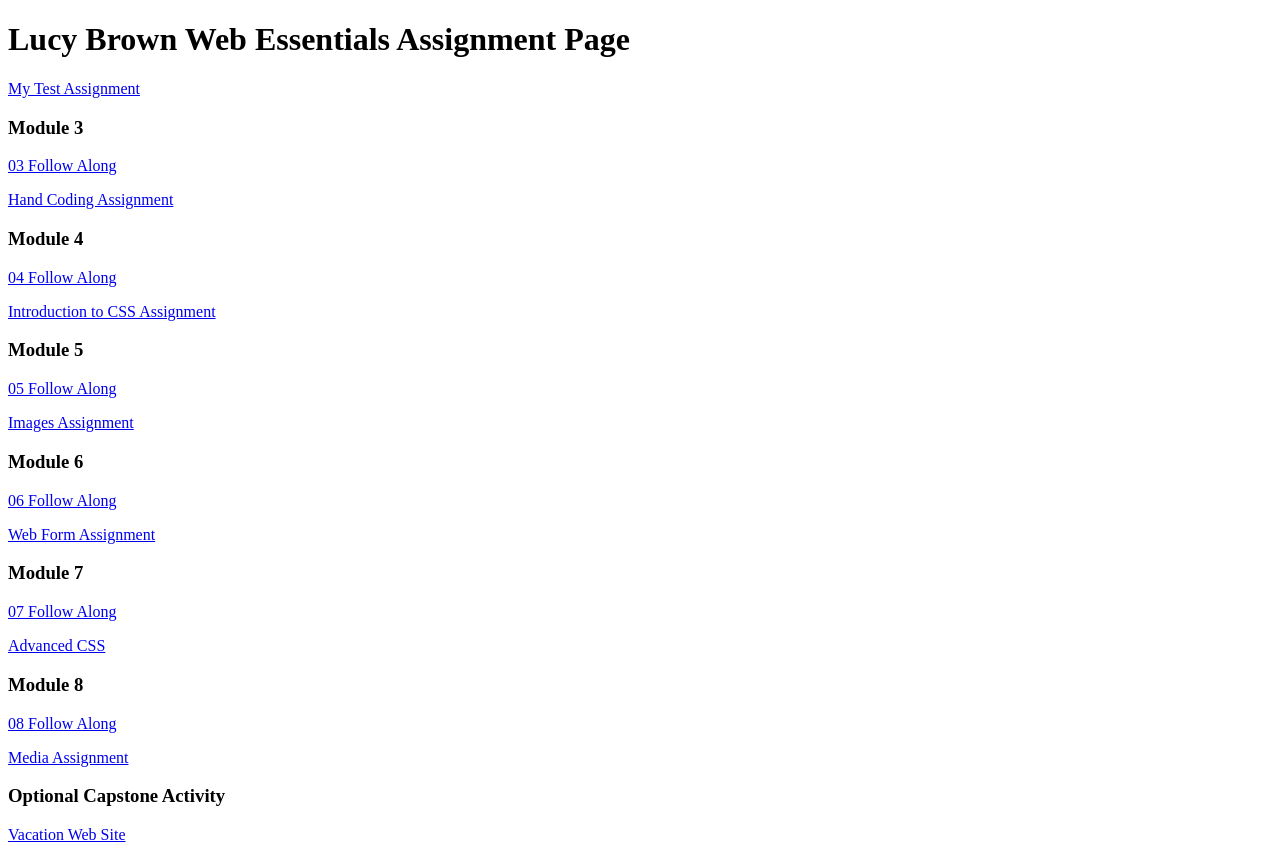
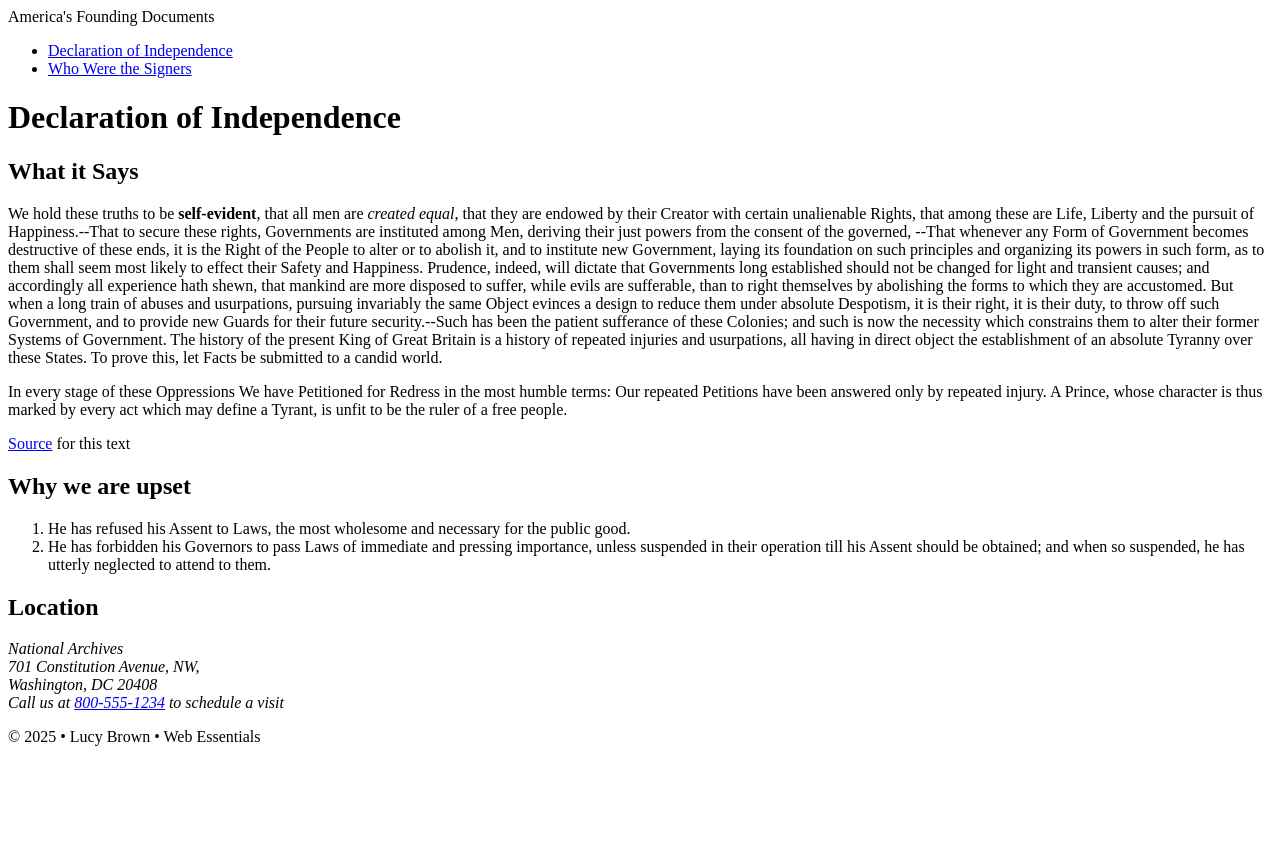
Before and after one commit to Lucycodes7/dwdd1600, a plain HTML site: page index.html in a window 1280 px wide. After the commit the page ends 800 px from the top, so only its background shows below. Drawn offline with Linux system fonts and the light colour scheme.

Commit message:
Add files via upload

```diff
--- a/index.html
+++ b/index.html
@@ -1,39 +1,80 @@
 <!DOCTYPE html>
 <html lang="en">
+
 <head>
     <meta charset="UTF-8">
+    <meta name="author" content="Lucy Brown">
+    <meta name="description" content="Overview of poster artwork">
     <meta name="viewport" content="width=device-width, initial-scale=1.0">
-		<title>dwdd 1600 assignment list page</title>
+    <title>America's Founding Documents: Declaration of Independence</title>
 </head>
+
 <body>
-		<h1>Lucy Brown Web Essentials Assignment Page</h1>
-		<p><a href="01test">My Test Assignment</a></p>
+    <!--start the page head-->
+    <header>
+        <span>America's Founding Documents</span>
+    </header>
 
-		<h3>Module 3</h3>
-		<p><a href="03follow-along">03 Follow Along</a></p>
-		<p><a href="03hand-coding">Hand Coding Assignment</a></p>
+    <!--start the page navigation-->
+    <nav>
+        <ul>
+            <li><a href="index.html">Declaration of Independence</a></li>
+            <li><a href="signers.html">Who Were the Signers</a></li>
+        </ul>
 
-		<h3>Module 4</h3>
-		<p><a href="04follow-along">04 Follow Along</a></p>
-		<p><a href="04intro-css">Introduction to CSS Assignment</a></p>
+    </nav>
+    <!--start the main content-->
+    <main>
+        <h1>Declaration of Independence</h1>
+        <h2>What it Says</h2>
+        <p>We hold these truths to be <strong>self-evident</strong>, that all men are <em>created equal</em>, that they
+            are endowed by their
+            Creator with certain unalienable Rights, that among these are Life, Liberty and the pursuit of
+            Happiness.--That to secure these rights, Governments are instituted among Men, deriving their just powers
+            from the consent of the governed, --That whenever any Form of Government becomes destructive of these ends,
+            it is the Right of the People to alter or to abolish it, and to institute new Government, laying its
+            foundation on such principles and organizing its powers in such form, as to them shall seem most likely to
+            effect their Safety and Happiness. Prudence, indeed, will dictate that Governments long established should
+            not be changed for light and transient causes; and accordingly all experience hath shewn, that mankind are
+            more disposed to suffer, while evils are sufferable, than to right themselves by abolishing the forms to
+            which they are accustomed. But when a long train of abuses and usurpations, pursuing invariably the same
+            Object evinces a design to reduce them under absolute Despotism, it is their right, it is their duty, to
+            throw off such Government, and to provide new Guards for their future security.--Such has been the patient
+            sufferance of these Colonies; and such is now the necessity which constrains them to alter their former
+            Systems of Government. The history of the present King of Great Britain is a history of repeated injuries
+            and usurpations, all having in direct object the establishment of an absolute Tyranny over these States. To
+            prove this, let Facts be submitted to a candid world.</p>
+        <p>In every stage of these Oppressions We have Petitioned for Redress in the most humble terms: Our repeated
+            Petitions have been answered only by repeated injury. A Prince, whose character is thus marked by every act
+            which may define a Tyrant, is unfit to be the ruler of a free people.</p>
+        <p><a href="https://www.archives.gov/founding-docs/declaration-transcript" target=_blank>Source</a> for this
+            text
+        </p>
 
-		<h3>Module 5</h3>
-		<p><a href="05follow-along">05 Follow Along</a></p>
-		<p><a href="05images">Images Assignment</a></p>
+        <h2>Why we are upset</h2>
+        <ol>
+            <li>He has refused his Assent to Laws, the most wholesome and necessary for the public good.</li>
+            <li>He has forbidden his Governors to pass Laws of immediate and pressing importance, unless suspended in
+                their operation till his Assent should be obtained; and when so suspended, he has utterly neglected to
+                attend to them.</li>
+        </ol>
 
-		<h3>Module 6</h3>
-		<p><a href="06follow-along">06 Follow Along</a></p>
-		<p><a href="06form">Web Form Assignment</a></p>
 
-		<h3>Module 7</h3>
-		<p><a href="07follow-along">07 Follow Along</a></p>
-		<p><a href="07advanced-css">Advanced CSS</a></p>
+        <h2>Location</h2>
+        <address>
+            National Archives<br>
+            701 Constitution Avenue, NW,<br>
+            Washington, DC 20408<br>
+            Call us at <a href="tel:8005551234">800-555-1234</a> to schedule a visit
+        </address>
 
-		<h3>Module 8</h3>
-		<p><a href="08follow-along">08 Follow Along</a></p>
-		<p><a href="08media">Media Assignment</a></p>
+    </main>
 
-		<h3>Optional Capstone Activity</h3>
-		<p><a href="vacation">Vacation Web Site</a></p>
+    <!--start the page footer-->
+    <footer>
+        <p>&copy; 2025 &bull; Lucy Brown &bull; Web Essentials</p>
+    </footer>
+
 </body>
+
 </html>
```
Also changed, not shown: signers.html (added, +173 -0 lines). Lines whose indentation alone changed are shown as unchanged.
